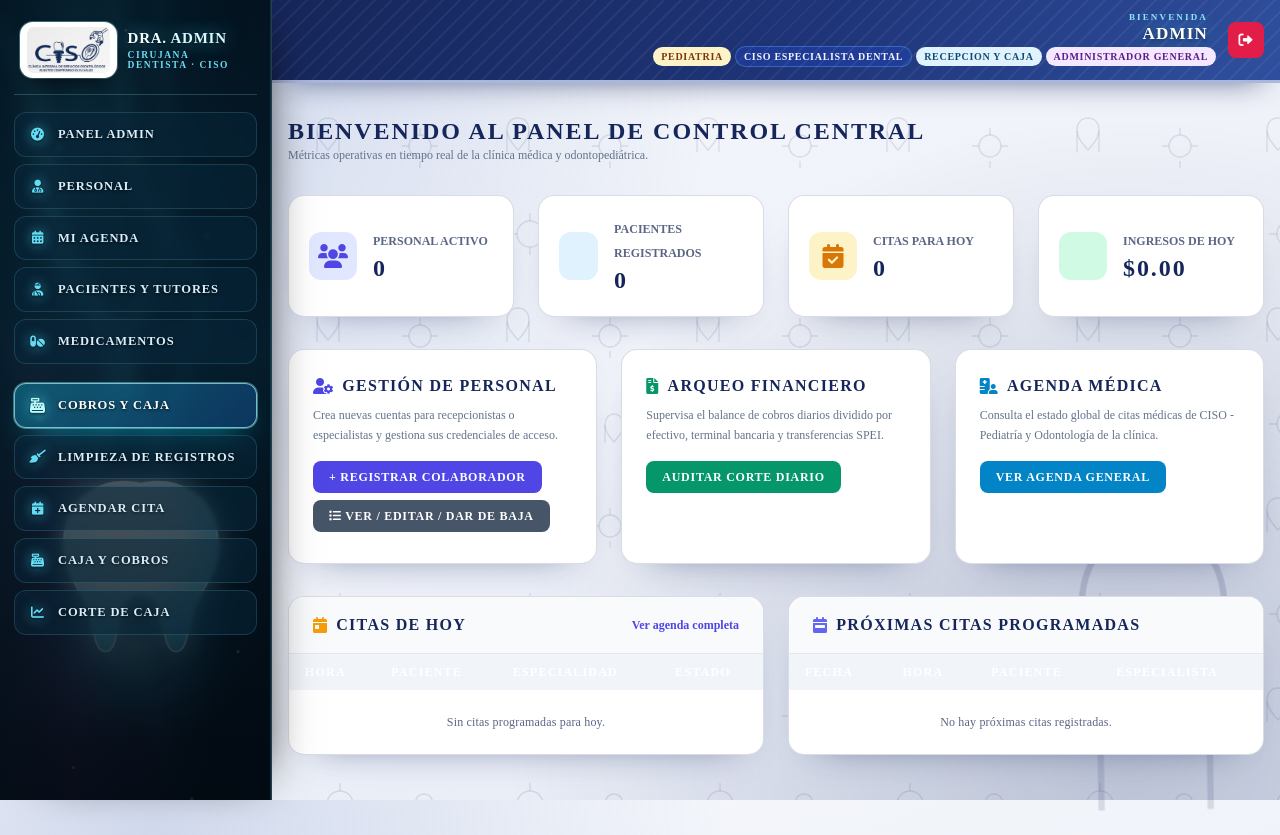
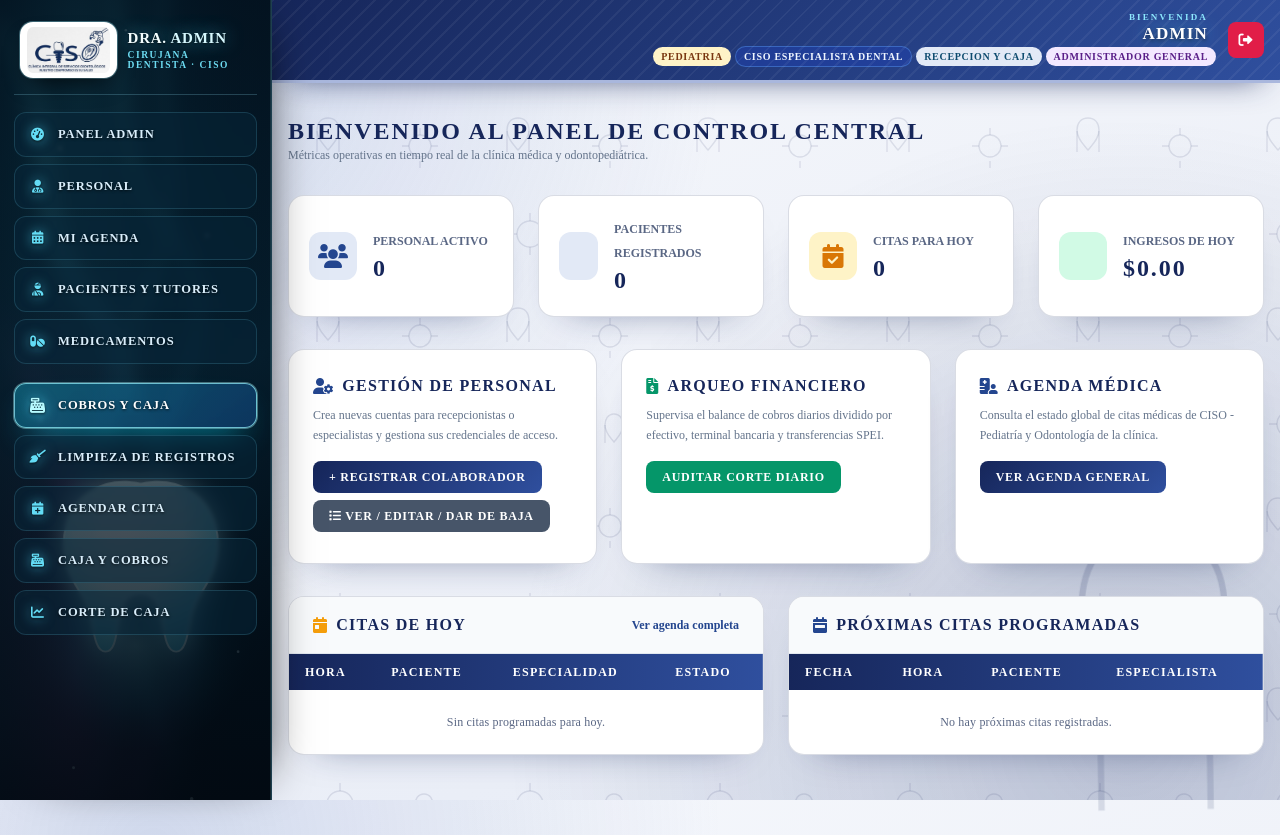
Before and after one commit to yaritzirodriguez02-ai/clinica-humana, a Spring Boot app: page /admin/dashboard in a window 1280 px wide. Run offline with Spring Boot 4, Linux system fonts and the light colour scheme; a user stored in the database is signed in; data that the repository does not hold is empty; some of the project's set-up classes (security, data sources, template engines, error pages and the like) are left out, and stand-ins take their place; some libraries are stand-ins or nearby versions.

Commit message:
guarda cambios

```diff
--- a/src/main/resources/static/css/panel-odontologia.css
+++ b/src/main/resources/static/css/panel-odontologia.css
@@ -178,11 +178,19 @@ thead[class*="bg-"] {
     background: linear-gradient(90deg, var(--ciso-navy) 0%, var(--ciso-blue) 100%) !important;
 }
 
+/* Las filas del encabezado traen su propio fondo claro (bg-slate-100, gradientes
+   grises): hay que anularlo o tapa el azul y deja el texto blanco invisible. */
+thead tr,
+thead tr[class*="bg-"] {
+    background: transparent !important;
+    background-image: none !important;
+}
+
 thead th,
 thead td {
     color: #ffffff !important;
     background: transparent !important;
-    border-color: rgba(255, 255, 255, .18) !important;
+    border-color: rgba(255, 255, 255, .22) !important;
 }
 
 tbody tr {
@@ -351,6 +359,20 @@ div[class*="fixed"][class*="inset-0"] > div {
         animation: none !important;
         transition: none !important;
         box-shadow: none !important;
+    }
+
+    /* Tablas: la impresora no pinta el degradado azul, así que el encabezado
+       pasa a fondo claro con letra oscura para que no desaparezca. */
+    thead,
+    thead tr {
+        background: #e7ecf7 !important;
+        background-image: none !important;
+    }
+
+    thead th,
+    thead td {
+        color: var(--ciso-ink) !important;
+        border-color: #aab8d6 !important;
     }
 }
 
@@ -703,3 +725,110 @@ main textarea::placeholder {
         display: none !important;
     }
 }
+
+/* --------------------------------------------------------------------------
+   Paleta unificada: los acentos fríos (índigo, cielo, azul brillante) pasan al
+   azul institucional CISO. Se conservan verde (cobros), rojo (eliminar) y
+   ámbar (avisos) como colores semánticos, para no perder la formalidad.
+   -------------------------------------------------------------------------- */
+.bg-indigo-500,
+.bg-indigo-600,
+.bg-indigo-700,
+.bg-indigo-800,
+.bg-indigo-900,
+.bg-sky-500,
+.bg-sky-600,
+.bg-sky-700,
+.bg-sky-800,
+.bg-blue-600,
+.bg-blue-700,
+.bg-blue-800 {
+    background-color: var(--ciso-blue) !important;
+    background-image: linear-gradient(135deg, var(--ciso-navy) 0%, var(--ciso-blue) 100%) !important;
+    color: #ffffff !important;
+}
+
+.bg-indigo-50,
+.bg-sky-50 {
+    background-color: #eef2fa !important;
+}
+
+.bg-indigo-100,
+.bg-sky-100 {
+    background-color: #e2e9f6 !important;
+}
+
+.text-indigo-500,
+.text-indigo-600,
+.text-indigo-700,
+.text-indigo-800,
+.text-sky-600,
+.text-sky-700,
+.text-sky-800 {
+    color: #24468f !important;
+}
+
+.border-indigo-500,
+.border-indigo-600,
+.border-indigo-700,
+.border-sky-500,
+.border-sky-600,
+.border-sky-700 {
+    border-color: #6f88bd !important;
+}
+
+.from-indigo-400,
+.from-indigo-500,
+.from-indigo-600,
+.from-indigo-700,
+.from-indigo-800,
+.from-indigo-900,
+.from-sky-400,
+.from-sky-500,
+.from-sky-600,
+.from-sky-700 {
+    --tw-gradient-from: var(--ciso-navy) var(--tw-gradient-from-position) !important;
+    --tw-gradient-to: rgba(22, 38, 90, 0) var(--tw-gradient-to-position) !important;
+    --tw-gradient-stops: var(--tw-gradient-from), var(--tw-gradient-to) !important;
+}
+
+.via-indigo-400,
+.via-indigo-500,
+.via-indigo-600,
+.via-indigo-700,
+.via-sky-400,
+.via-sky-500,
+.via-sky-600 {
+    --tw-gradient-via: var(--ciso-blue) var(--tw-gradient-via-position) !important;
+    --tw-gradient-stops: var(--tw-gradient-from), var(--tw-gradient-via), var(--tw-gradient-to) !important;
+}
+
+.to-indigo-400,
+.to-indigo-500,
+.to-indigo-600,
+.to-indigo-700,
+.to-sky-400,
+.to-sky-500,
+.to-sky-600 {
+    --tw-gradient-to: var(--ciso-blue) var(--tw-gradient-to-position) !important;
+}
+
+.hover\:bg-indigo-600:hover,
+.hover\:bg-indigo-700:hover,
+.hover\:bg-indigo-800:hover,
+.hover\:bg-indigo-900:hover,
+.hover\:bg-sky-600:hover,
+.hover\:bg-sky-700:hover,
+.hover\:bg-sky-800:hover,
+.hover\:bg-blue-700:hover,
+.hover\:bg-blue-800:hover,
+.hover\:bg-blue-900:hover {
+    background-image: linear-gradient(135deg, #0f1c44 0%, var(--ciso-navy-2) 100%) !important;
+}
+
+.hover\:text-indigo-700:hover,
+.hover\:text-indigo-800:hover,
+.hover\:text-sky-700:hover,
+.hover\:text-sky-800:hover {
+    color: var(--ciso-navy) !important;
+}
--- a/src/main/resources/templates/pacientes/formulario.html
+++ b/src/main/resources/templates/pacientes/formulario.html
@@ -1,11 +1,12 @@
 <!DOCTYPE html>
-<html xmlns:th="http://www.thymeleaf.org" lang="es">
+<html xmlns:th="http://www.thymeleaf.org" xmlns:sec="https://www.thymeleaf.org/extras/spring-security" lang="es">
 <head>
     <meta charset="UTF-8">
     <meta name="viewport" content="width=device-width, initial-scale=1.0">
     <title>Registro / Edición de Paciente</title>
     <script src="https://cdn.tailwindcss.com"></script>
     <link href="https://cdnjs.cloudflare.com/ajax/libs/font-awesome/6.0.0/css/all.min.css" rel="stylesheet">
+    <link rel="stylesheet" sec:authorize="hasRole('ODONTOLOGIA')" th:href="@{/css/panel-odontologia.css}">
 </head>
 <body class="bg-slate-50 min-h-screen text-slate-800 font-sans pb-12">
 
```
